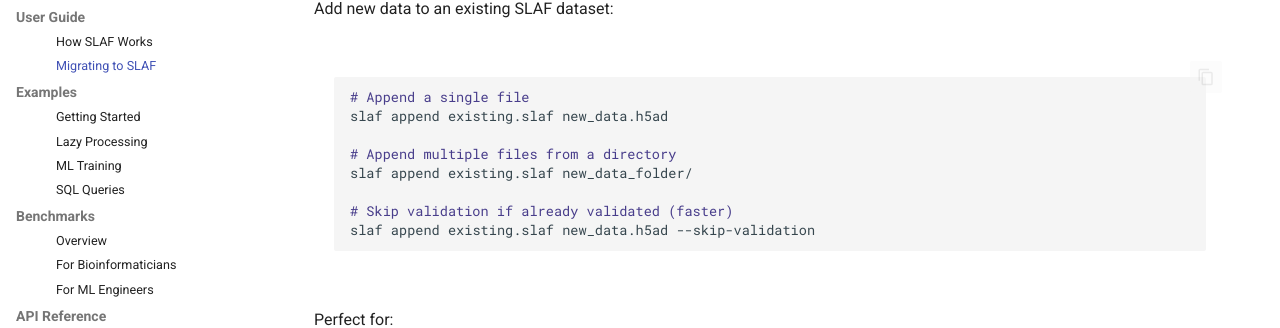
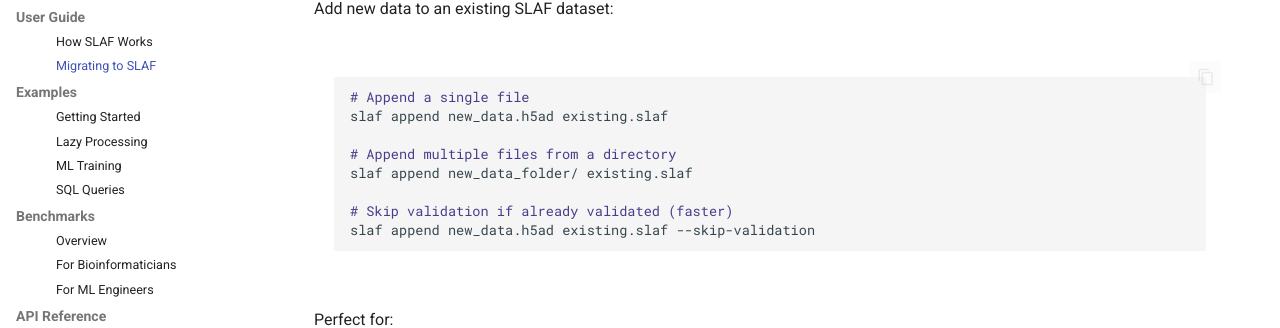
Before and after one commit to slaf-project/slaf, an MkDocs documentation site: the page built from docs/user-guide/migrating-to-slaf.md, in a window 1280 px wide and 900 px high, scrolled down 1068 px. Shown: the part 153-481 px from the top of the window. Built offline with MkDocs 1.6.1 and Material for MkDocs 9.7.7, drawn with Linux system fonts in a browser that asks for light colours; comment, search, counter and statistics services are not loaded; some of the changed text lies outside the part shown.

````diff
--- a/docs/user-guide/migrating-to-slaf.md
+++ b/docs/user-guide/migrating-to-slaf.md
@@ -42,13 +42,13 @@ Add new data to an existing SLAF dataset:
 
 ```bash
 # Append a single file
-slaf append existing.slaf new_data.h5ad
+slaf append new_data.h5ad existing.slaf
 
 # Append multiple files from a directory
-slaf append existing.slaf new_data_folder/
+slaf append new_data_folder/ existing.slaf
 
 # Skip validation if already validated (faster)
-slaf append existing.slaf new_data.h5ad --skip-validation
+slaf append new_data.h5ad existing.slaf --skip-validation
 ```
 
 Perfect for:
@@ -211,7 +211,7 @@ slaf convert data_folder/ output.slaf
 
 # Skip validation (faster, but less safe)
 slaf convert data_folder/ output.slaf --skip-validation
-slaf append existing.slaf new_data.h5ad --skip-validation
+slaf append new_data.h5ad existing.slaf --skip-validation
 ```
 
 ## Advanced Options
@@ -236,7 +236,7 @@ slaf convert data.h5ad output.slaf --verbose
 
 # Skip validation (if already validated)
 slaf convert data_folder/ output.slaf --skip-validation
-slaf append existing.slaf new_data.h5ad --skip-validation
+slaf append new_data.h5ad existing.slaf --skip-validation
 
 # TileDB-specific options
 slaf convert data.tiledb output.slaf --tiledb-collection RNA
@@ -313,8 +313,8 @@ slaf validate-input-files batch1/ batch2/ batch3/
 slaf convert batch1/ initial.slaf
 
 # 3. Append additional batches
-slaf append initial.slaf batch2/
-slaf append initial.slaf batch3/
+slaf append batch2/ initial.slaf
+slaf append batch3/ initial.slaf
 
 # 4. Explore the combined dataset
 slaf info initial.slaf
@@ -327,9 +327,9 @@ slaf info initial.slaf
 slaf convert batch_001/ dataset.slaf
 
 # Add new batches as they arrive
-slaf append dataset.slaf batch_002/
-slaf append dataset.slaf batch_003/
-slaf append dataset.slaf batch_004/
+slaf append batch_002/ dataset.slaf
+slaf append batch_003/ dataset.slaf
+slaf append batch_004/ dataset.slaf
 
 # Each append maintains data integrity and source tracking
 ```
````
